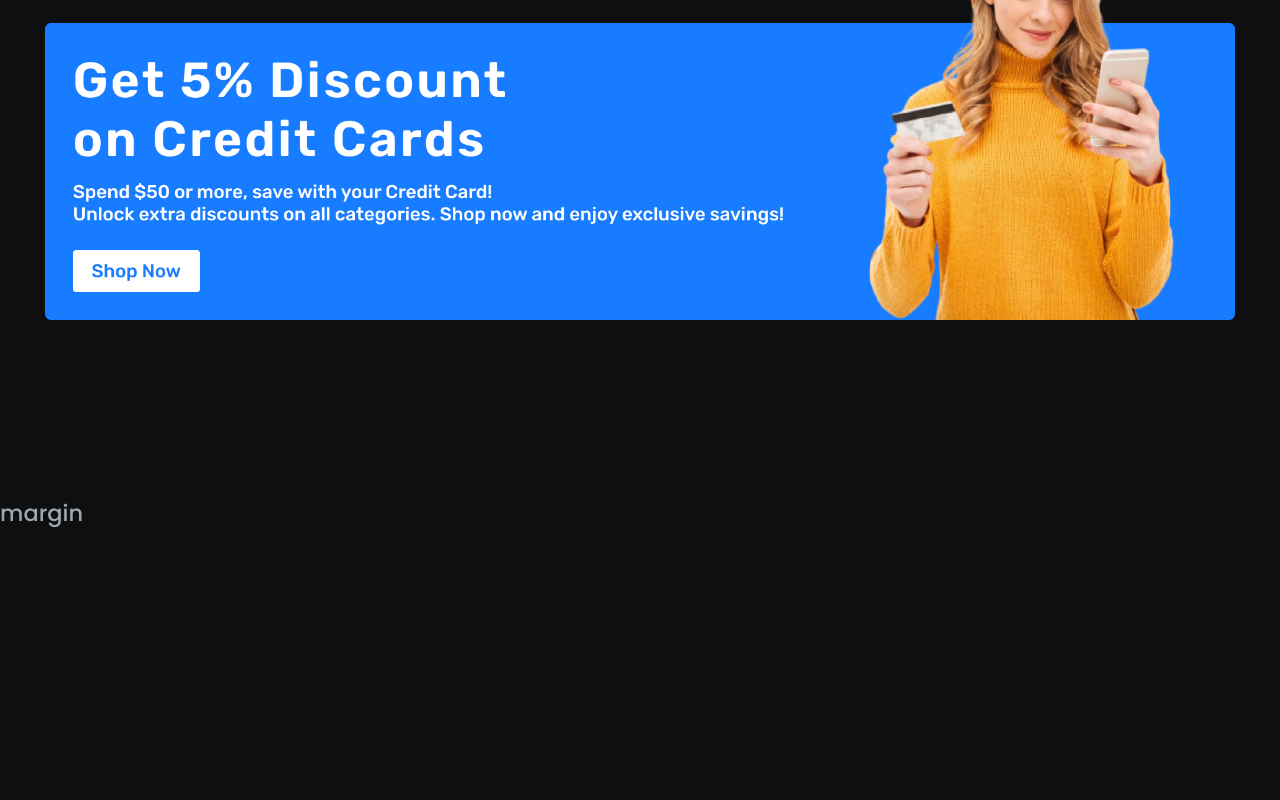
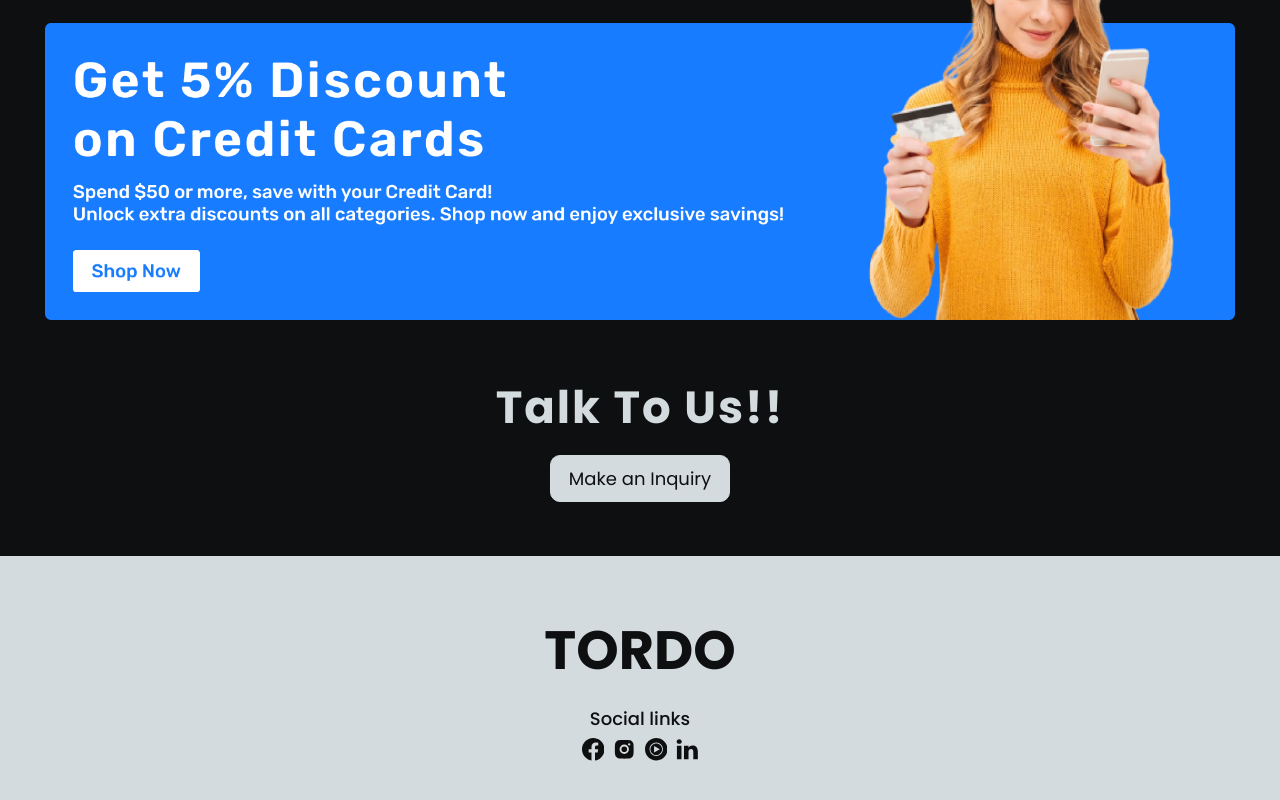
Before and after one commit to Urvishsakhareliya/ReactRedux-Ecommerce, a React (Create React App) app: page / in a window 1280 px wide. Shown: the part 1264-2064 px from the top of the page. Before the commit the page ends 1836 px from the top, so only its background shows below. Built offline with nearby package versions, Linux system fonts and the light colour scheme; no server answers.

Commit message:
22/08/2023

```diff
--- a/src/assets/css/App.css
+++ b/src/assets/css/App.css
@@ -247,11 +247,41 @@
 
  /* Discount banner */
 
+ /* Talk to us */
+ .TalkToUs h2 {
+   font-size: 5rem !important;
+   font-weight: 900;
+   letter-spacing: 2px;
+ }
+
+ .TalkToUs .makeInquiry {
+   background-color: var(--color-heading);
+   color: var(--color-primary);
+   padding: 1rem 2rem;
+   border: 1px solid var(--color-heading);
+   border-radius: 10px;
+ }
+
+ .TalkToUs .makeInquiry:hover {
+   background-color: var(--color-primary);
+   color: var(--color-heading);
+ }
 
 
 
+ /* Footer */
+ .FooterSec {
+   background-color: var(--color-heading);
+   padding: 6rem 0;
+ }
 
+ .FooterSec h2 {
+   font-size: 6rem;
+ }
 
+ .socialTEXT {
+   font-weight: 500;
+ }
 
 
 
--- a/src/pages/Home.js
+++ b/src/pages/Home.js
@@ -11,7 +11,11 @@ import {
   Loading,
   OurFeatureProduct,
 } from "../redux/action/categories";
-import { Link } from "react-router-dom";
+import { Link, NavLink } from "react-router-dom";
+import { RiInstagramFill } from "react-icons/ri";
+import { SiYoutubemusic } from "react-icons/si";
+import { BsFacebook } from "react-icons/bs";
+import { TfiLinkedin } from "react-icons/tfi";
 
 export default function Home() {
   const Api = "https://api.pujakaitem.com/api/products";
@@ -46,7 +50,39 @@ export default function Home() {
         </div>
       </Link>
 
-      <h1 className="mb50">margin</h1>
+      {/* Talk to us */}
+
+      <section className="containerX text-center TalkToUs sec-margin">
+        <h2 className="colorHeading">Talk To Us!!</h2>
+        <NavLink className="makeInquiry mt-4 d-inline-block">
+          Make an Inquiry
+        </NavLink>
+      </section>
+
+      <footer className="sec-margin FooterSec">
+        <div className="containerX">
+          <h2 className="colorPrimary text-center fw-bolder">TORDO</h2>
+          <div className="socialLink colorPrimary text-center mt-4">
+            <p className="socialTEXT">Social links</p>
+            <div className="d-flex align-items-center justify-content-center gap-3 fs-1">
+              <Link>
+                <BsFacebook />
+              </Link>
+              <Link>
+                <RiInstagramFill />
+              </Link>
+              <Link>
+                <SiYoutubemusic />
+              </Link>
+              <Link>
+                <TfiLinkedin />
+              </Link>
+            </div>
+          </div>
+        </div>
+      </footer>
+
+      {/* <h1 className="mb50">margin</h1> */}
     </>
   );
 }
```
